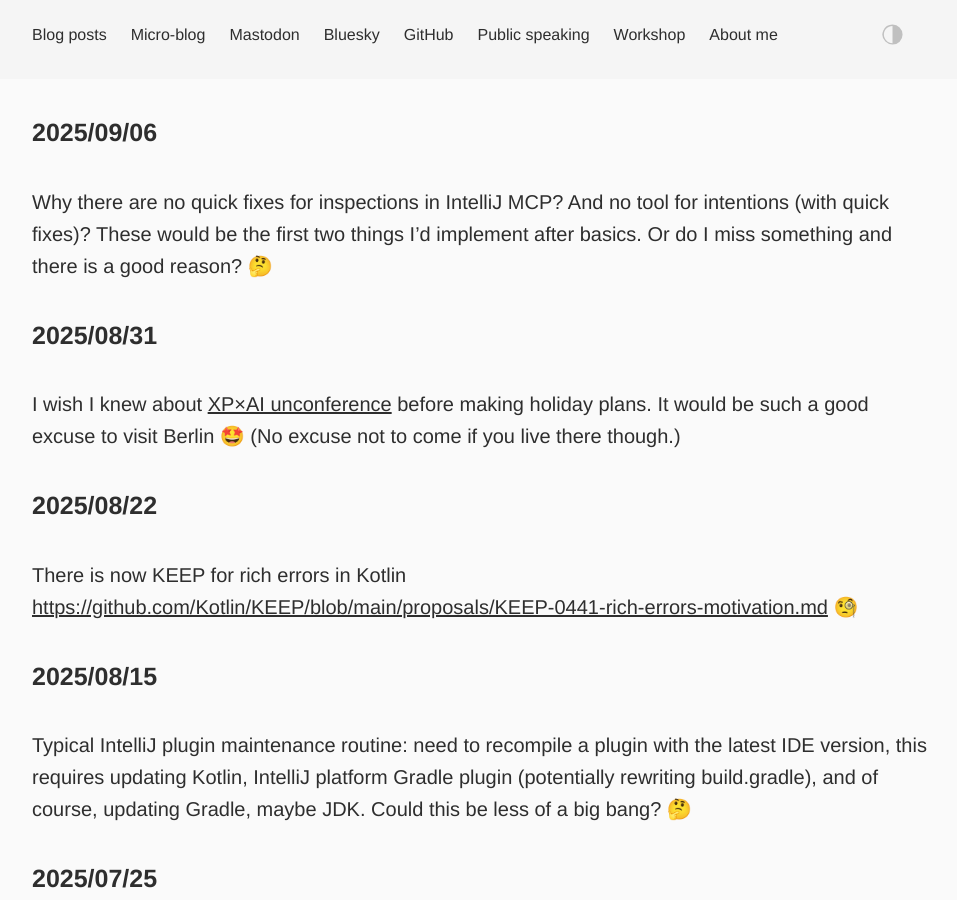
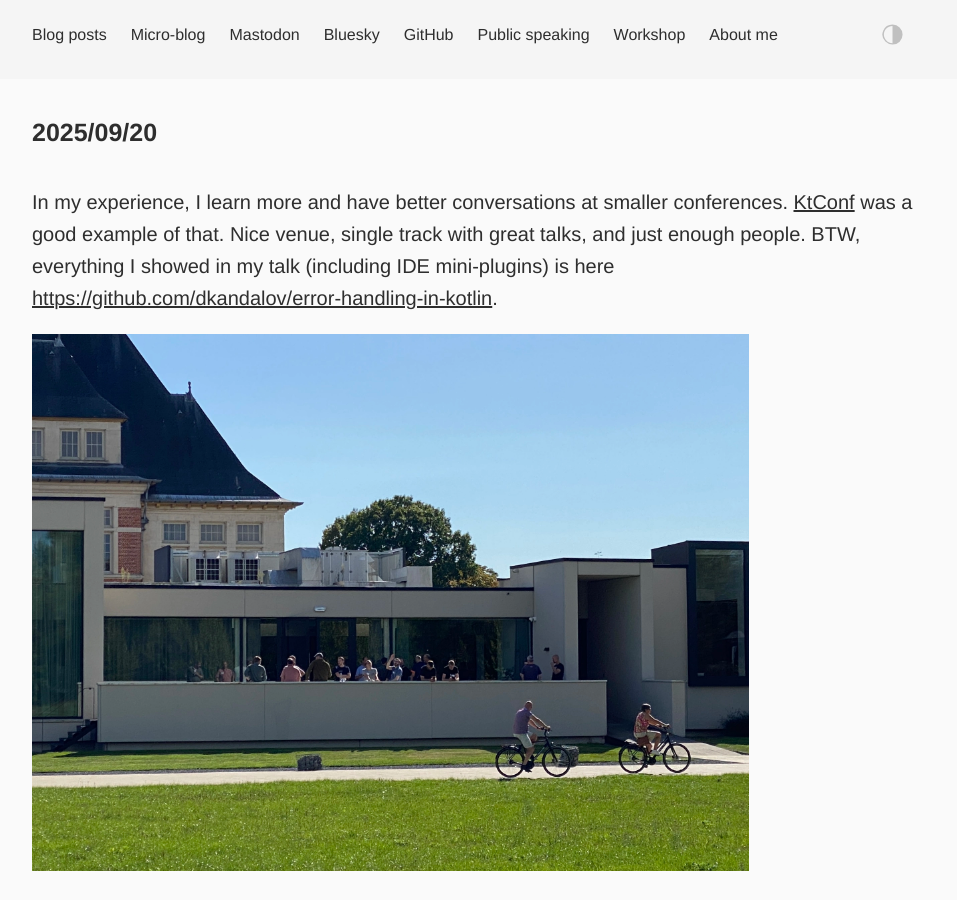
Before and after one commit to dkandalov/dkandalov.github.io, a Jekyll site: the page built from micro-blog.md, in a window 1280 px wide and 900 px high. Shown: the whole window, without its empty margins (160-1117 px from the left). Built offline with Jekyll 4.4.1, drawn with Linux system fonts in a browser that asks for light colours.

Commit message:
updated micro-blog

```diff
--- a/micro-blog.md
+++ b/micro-blog.md
@@ -2,6 +2,11 @@
 layout: post
 permalink: /micro-blog/
 ---
+
+#### 2025/09/20
+In my experience, I learn more and have better conversations at smaller conferences. [KtConf](https://ktconf.be) was a good example of that. Nice venue, single track with great talks, and just enough people. BTW, everything I showed in my talk (including IDE mini-plugins) is here <https://github.com/dkandalov/error-handling-in-kotlin>.
+
+<img src="../assets/images/micro-blog/2025-09-20.webp" width="80%" height="80%"/>
 
 #### 2025/09/06
 Why there are no quick fixes for inspections in IntelliJ MCP? And no tool for intentions (with quick fixes)? These would be the first two things I'd implement after basics. Or do I miss something and there is a good reason? 🤔
```
Also changed, not shown: assets/images/micro-blog/2025-09-20.webp (added).
